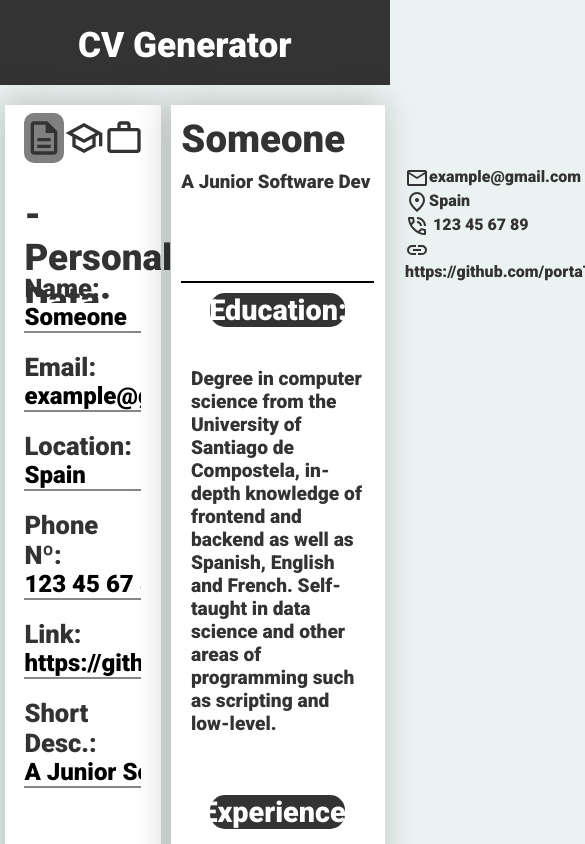
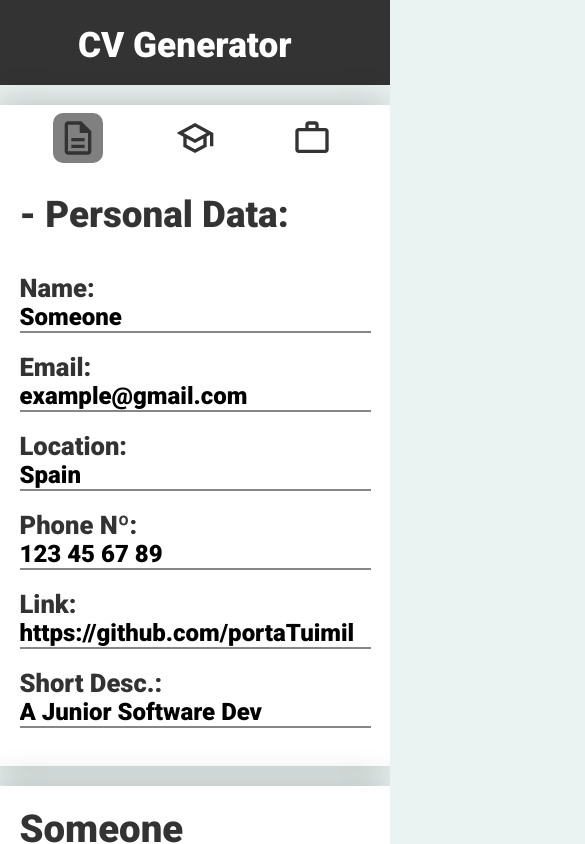
Before and after one commit to portaTuimil/CV_Generator, a React (Vite) app: page / in a window 390 px wide. Shown: the top 844 px of the page, 585 px wide, since content can reach past the window. Built offline with nearby package versions, Linux system fonts and the light colour scheme.

Commit message:
feat: Page Responsiviced on Mobile

```diff
--- a/src/index.css
+++ b/src/index.css
@@ -41,7 +41,7 @@ nav{
 
 .left-container{
     background-color: #ffffff;
-    height: 100vh;
+    min-height: 110vh;
     width: 40%;
     margin: auto;
     padding: 5%;
@@ -54,7 +54,7 @@ nav{
 
 .right-container{
     background-color: #ffffff;
-    height: 100vh;
+    min-height: 110vh;
     width: 55%;
     margin: auto;
     -webkit-box-shadow: -3px -3px 33px 1px rgba(0,0,0,0.2);
@@ -183,3 +183,24 @@ textarea{
     font-size: 1.2rem;
     padding: 20px;
 }
+
+@media(max-width: 1000px){
+    .container{
+        flex-direction: column;
+    }
+
+    .left-container{
+        min-height: 0;
+        width: 100%;
+    }
+
+    .right-container{
+        min-height: 0;
+        width: 100%;
+        margin-top: 20px;
+    }
+
+    .presentation{
+        flex-direction: column;
+    }
+}
```
